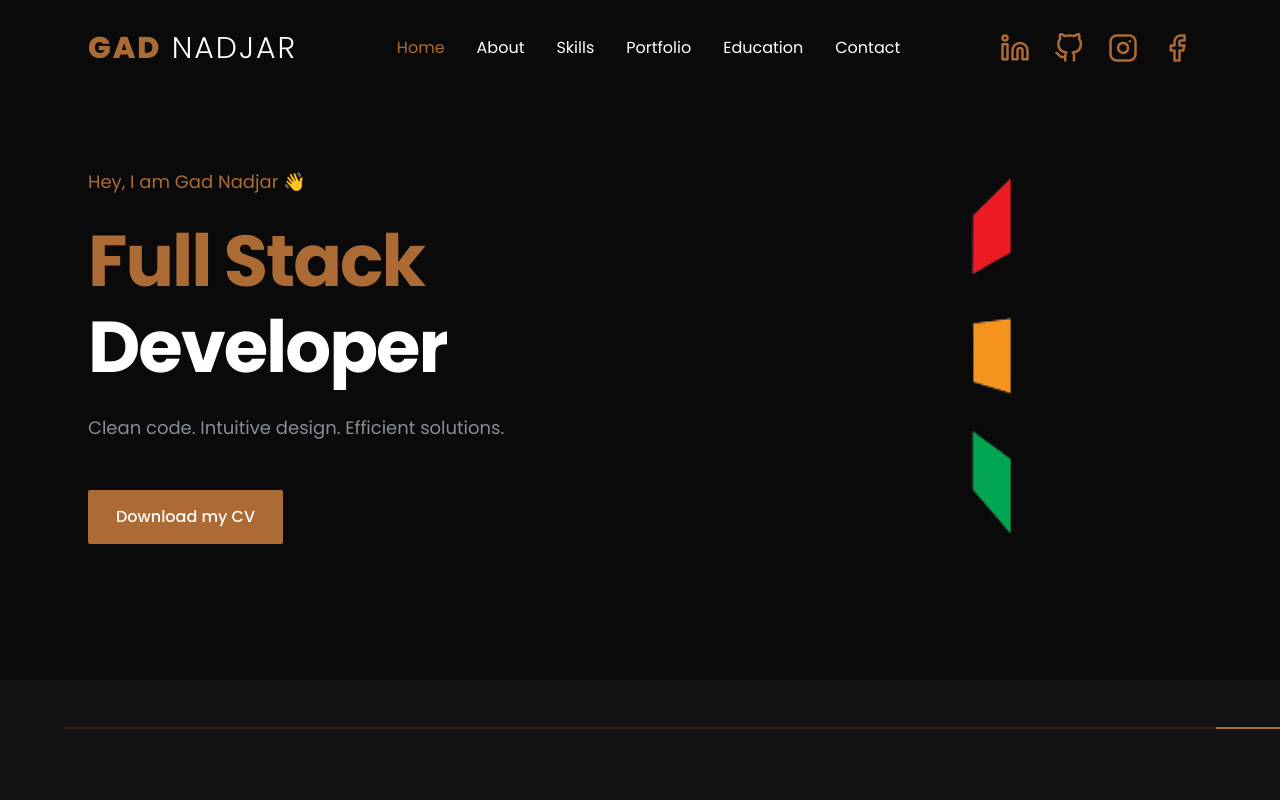
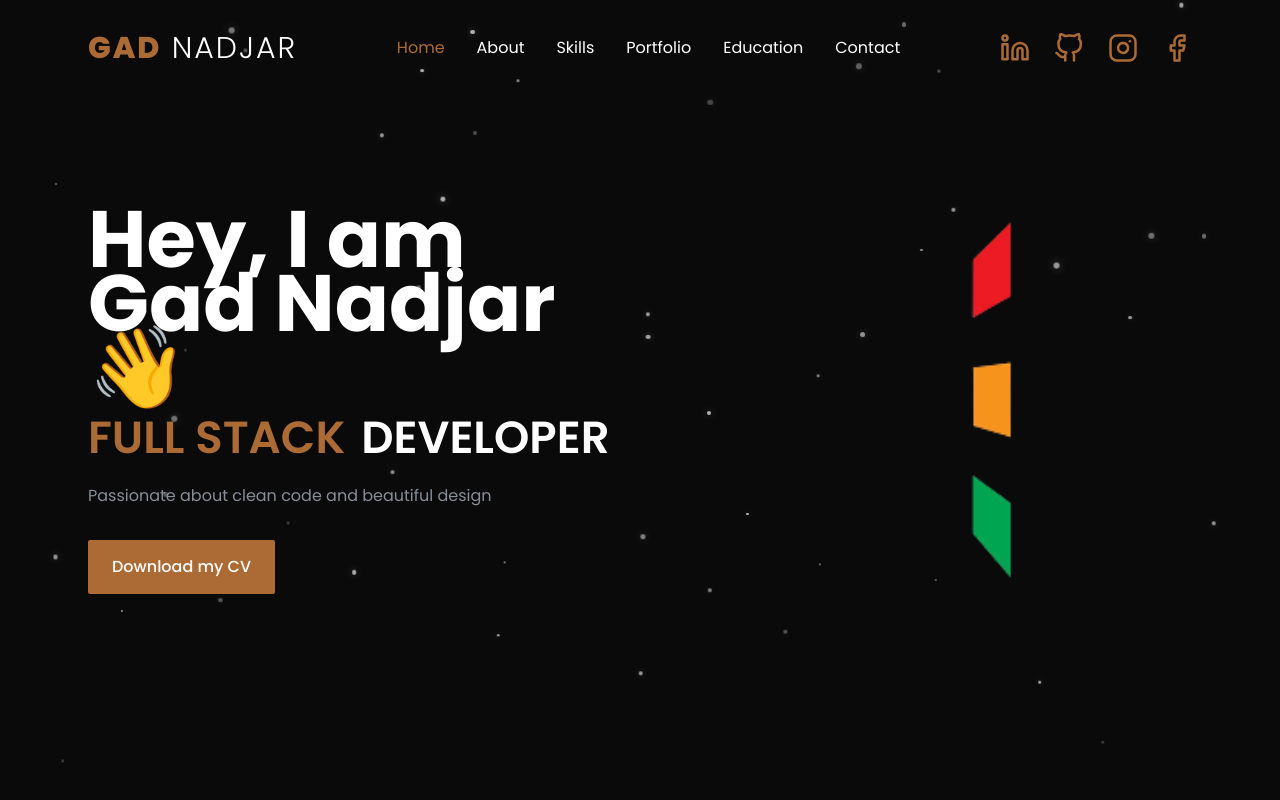
Before and after one commit to Gadnadj/Gad-Portfolio, a React (Vite) app: page / in a window 1280 px wide. Shown: the top 800 px of the page. Built offline with nearby package versions, Linux system fonts and the light colour scheme.

Commit message:
add stars

```diff
--- a/src/components/Hero.tsx
+++ b/src/components/Hero.tsx
@@ -1,38 +1,57 @@
 import { motion } from 'framer-motion';
-import Reveal from './Reveal';
+import ShootingStars from './ShootingStars';
 import HeroImage from '../assets/img/sidewalk.png';
 
 const Hero = () => {
     return (
         <section
             id='home'
-            className='lg:h-[85vh] flex items-center bg-primary lg:bg-cover lg:bg-center lg:bg-no-repeat py-32 lg:py-0 overflow-hidden relative'
+            className='min-h-screen flex items-center bg-primary relative overflow-hidden'
         >
-            <div className="container mx-auto h-full">
-                <div className="flex items-center h-full pt-8">
-                    <div className="flex-1 flex flex-col items-center lg:items-start">
-                        <Reveal>
-                            <p className='text-lg text-accent mb-[22px]'>Hey, I am Gad Nadjar 👋</p>
-                        </Reveal>
-                        <Reveal delay={0.2}>
-                            <h1 className='text-4xl leading-[44px] md:text-5xl md:leading-tight lg:text-7xl lg:leading-[1.2] font-bold md:tracking-[-2px] text-center lg:text-start'>
-                                <span className='text-accent'>Full Stack</span> <br /> Developer
-                            </h1>
-                        </Reveal>
-                        <Reveal delay={0.4}>
-                            <p className='pt-4 pb-8 md:pt-6 md:pb-12 max-w-[480px] text-lg text-center lg:text-start'>
-                                Clean code. Intuitive design. Efficient solutions.
-                            </p>
-                        </Reveal>
-                        <motion.a
-                            href="/Gad Nadjar.pdf"
-                            download="Gad Nadjar.pdf"
-                            className='btn btn-md bg-accent hover:bg-accent-hover md:btn-lg transition-all text-white'
-                            whileHover={{ scale: 1.05 }}
-                            whileTap={{ scale: 0.95 }}
+            <ShootingStars containerId="hero-particles" />
+            <div className='container mx-auto relative z-20'>
+                <div className='flex flex-col gap-y-8 lg:flex-row lg:items-center lg:gap-x-12'>
+                    <div className='flex-1 text-center lg:text-left'>
+                        <motion.h1
+                            className='text-[55px] font-bold leading-[0.8] lg:text-[80px] mb-4'
+                            initial={{ opacity: 0, y: -20 }}
+                            animate={{ opacity: 1, y: 0 }}
+                            transition={{ duration: 0.5 }}
                         >
-                            Download my CV
-                        </motion.a>
+                            Hey, I am <span>Gad Nadjar</span> 👋
+                        </motion.h1>
+                        <motion.div
+                            initial={{ opacity: 0, y: -20 }}
+                            animate={{ opacity: 1, y: 0 }}
+                            transition={{ duration: 0.5, delay: 0.2 }}
+                        >
+                            <h2 className='mb-6 text-[36px] lg:text-[45px] font-semibold uppercase leading-[1]'>
+                                <span className='text-accent mr-4'>Full Stack</span>
+                                Developer
+                            </h2>
+                        </motion.div>
+                        <motion.p
+                            className='mb-8 max-w-lg mx-auto lg:mx-0'
+                            initial={{ opacity: 0, y: 20 }}
+                            animate={{ opacity: 1, y: 0 }}
+                            transition={{ duration: 0.5, delay: 0.4 }}
+                        >
+                            Passionate about clean code and beautiful design
+                        </motion.p>
+                        <motion.div
+                            initial={{ opacity: 0, y: 20 }}
+                            animate={{ opacity: 1, y: 0 }}
+                            transition={{ duration: 0.5, delay: 0.6 }}
+                            className="flex justify-center lg:justify-start"
+                        >
+                            <a
+                                href="/Gad Nadjar.pdf"
+                                download="Gad Nadjar.pdf"
+                                className='btn btn-md bg-accent hover:bg-accent-hover md:btn-lg transition-all w-fit px-6'
+                            >
+                                Download my CV
+                            </a>
+                        </motion.div>
                     </div>
                     <div className='hidden lg:flex flex-1 justify-end items-end'>
                         <img src={HeroImage} alt='Sidewalk' className='w-[400px]' />
--- a/src/components/Portfolio.tsx
+++ b/src/components/Portfolio.tsx
@@ -3,6 +3,7 @@ import Reveal from './Reveal';
 import { motion } from 'framer-motion';
 import { useState } from 'react';
 import { projectsNav } from '../data';
+import ShootingStars from './ShootingStars';
 
 const Portfolio = () => {
     const [category, setCategory] = useState('all');
@@ -10,9 +11,10 @@ const Portfolio = () => {
     return (
         <section
             id='portfolio'
-            className='section bg-primary min-h-[1400px]'
+            className='section bg-primary min-h-[1400px] relative overflow-hidden'
         >
-            <div className='container mx-auto'>
+            <ShootingStars containerId="portfolio-particles" />
+            <div className='container mx-auto relative z-20'>
                 <div className='flex flex-col items-center text-center -mb-8'>
                     <motion.h2
                         className='section-title before:content-portfolio relative before:absolute before:opacity-40 before:-top-[2rem] before:hidden before:lg:block before:-left-[105%]'
--- /dev/null
+++ b/src/components/ShootingStars.tsx
@@ -0,0 +1,54 @@
+import { useEffect } from 'react';
+
+type ShootingStarsProps = {
+    containerId: string;
+};
+
+const ShootingStars = ({ containerId = 'particles-container' }: ShootingStarsProps) => {
+    useEffect(() => {
+        const createParticle = () => {
+            const particle = document.createElement('div');
+            particle.className = 'floating-particle';
+
+            // Position aléatoire sur tout l'écran
+            particle.style.left = `${Math.random() * 100}%`;
+            particle.style.top = `${Math.random() * 100}%`;
+
+            // Taille aléatoire
+            const size = Math.random() * 4 + 2;
+            particle.style.width = `${size}px`;
+            particle.style.height = `${size}px`;
+
+            // Opacité aléatoire
+            particle.style.opacity = (Math.random() * 0.5 + 0.2).toString();
+
+            // Animation aléatoire
+            particle.style.animationDuration = `${Math.random() * 10 + 10}s`;
+            particle.style.animationDelay = `-${Math.random() * 10}s`;
+
+            document.getElementById(containerId)?.appendChild(particle);
+        };
+
+        // Créer plusieurs particules
+        for(let i = 0; i < 50; i++) {
+            createParticle();
+        }
+
+        return () => {
+            const container = document.getElementById(containerId);
+            if (container) {
+                container.innerHTML = '';
+            }
+        };
+    }, [containerId]);
+
+    return (
+        <div
+            id={containerId}
+            className="absolute top-0 left-0 w-full h-full pointer-events-none z-10"
+            style={{ background: 'transparent' }}
+        />
+    );
+};
+
+export default ShootingStars;
--- a/src/index.css
+++ b/src/index.css
@@ -44,3 +44,29 @@
     @apply text-accent;
   }
 }
+
+@keyframes float {
+  0%, 100% {
+    transform: translateY(0) translateX(0);
+  }
+  25% {
+    transform: translateY(-15px) translateX(15px);
+  }
+  50% {
+    transform: translateY(-25px) translateX(-15px);
+  }
+  75% {
+    transform: translateY(-15px) translateX(15px);
+  }
+}
+
+.floating-particle {
+  position: absolute;
+  background: #fff;
+  border-radius: 50%;
+  box-shadow: 0 0 10px rgba(255, 255, 255, 0.5),
+              0 0 20px rgba(255, 255, 255, 0.3),
+              0 0 30px rgba(255, 255, 255, 0.1);
+  animation: float linear infinite;
+  pointer-events: none;
+}
```
